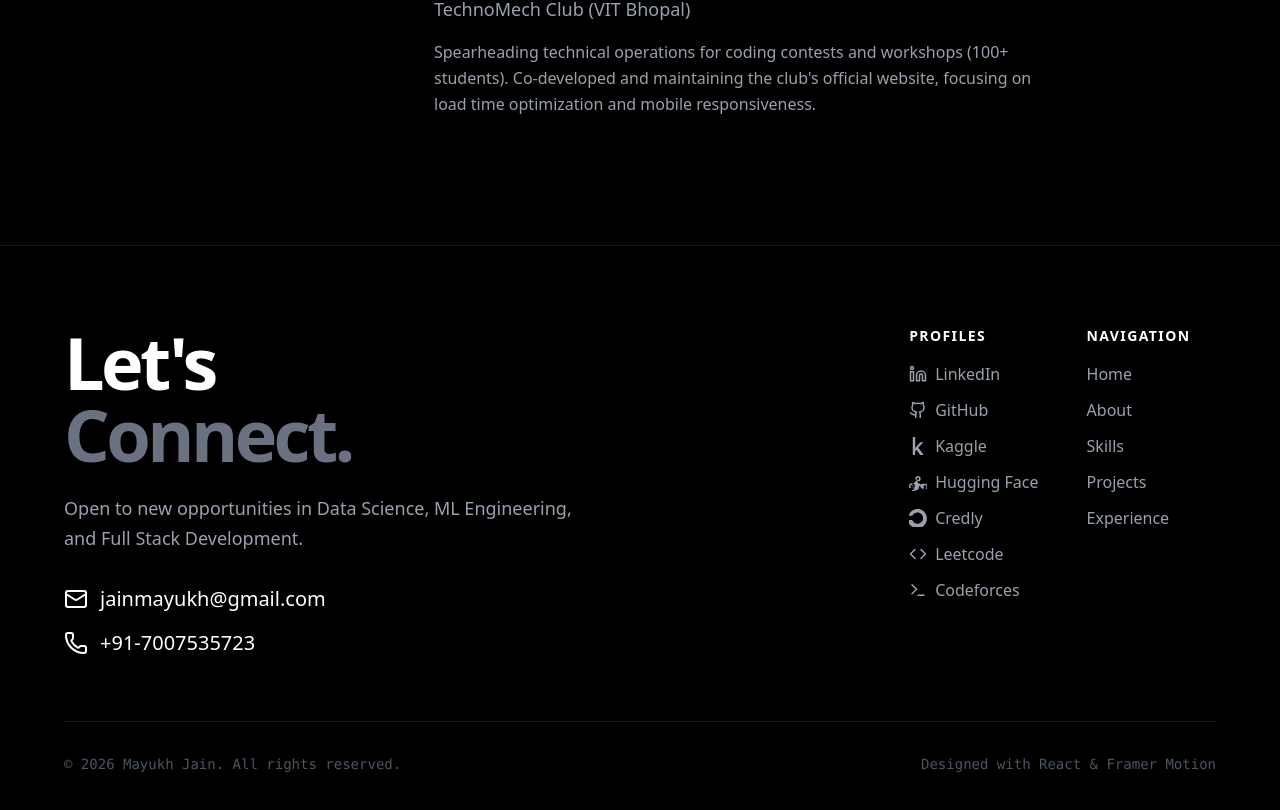
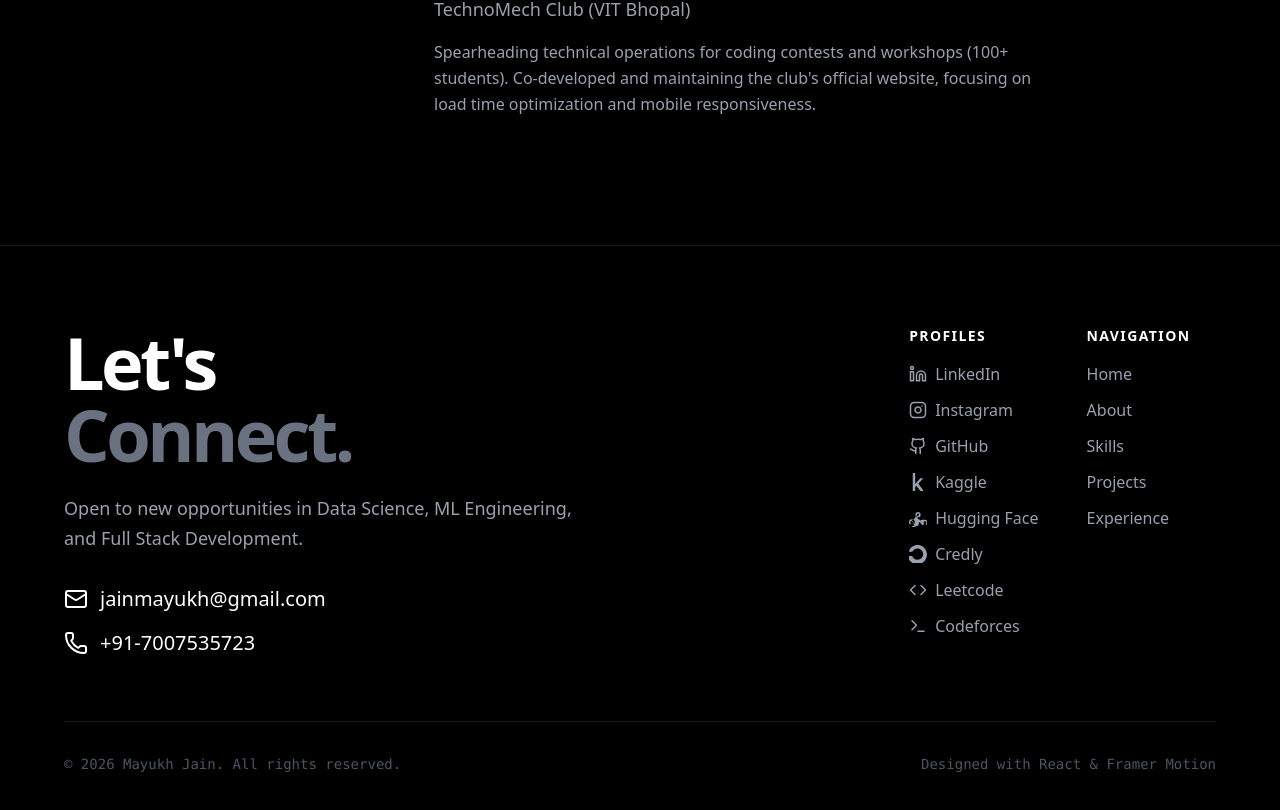
Before and after one commit to Mayukh-Jain/Portfolio, a React (Vite) app in the folder my-portfolio/: page / in a window 1280 px wide. Shown: the part 4131-4941 px from the top of the page. Built offline with nearby package versions, Linux system fonts and the light colour scheme.

Commit message:
Added Instagram link

```diff
--- a/my-portfolio/src/components/Footer.jsx
+++ b/my-portfolio/src/components/Footer.jsx
@@ -1,5 +1,5 @@
 import React from "react";
-import { Mail, Phone, Linkedin, Github, Code, Terminal } from "lucide-react";
+import { Mail, Phone, Linkedin, Github, Code, Terminal, Instagram } from "lucide-react";
 import { personalDetails } from "../data/portfolioData";
 
 // --- Custom Icons for Platforms ---
@@ -57,6 +57,7 @@ const Footer = () => {
               <h4 className="text-white font-bold uppercase tracking-widest mb-4 text-xs md:text-sm">Profiles</h4>
               <ul className="space-y-3 text-sm md:text-base">
                 <li><a href={personalDetails.links.linkedin} target="_blank" rel="noopener noreferrer" className="flex items-center gap-2 text-gray-400 hover:text-white transition-colors"><Linkedin size={18} /> LinkedIn</a></li>
+                <li><a href={personalDetails.links.instagram} target="_blank" rel="noopener noreferrer" className="flex items-center gap-2 text-gray-400 hover:text-white transition-colors"><Instagram size={18} /> Instagram</a></li>
                 <li><a href={personalDetails.links.github} target="_blank" rel="noopener noreferrer" className="flex items-center gap-2 text-gray-400 hover:text-white transition-colors"><Github size={18} /> GitHub</a></li>
 
                 {/* --- Data Science Profiles --- */}
--- a/my-portfolio/src/data/portfolioData.jsx
+++ b/my-portfolio/src/data/portfolioData.jsx
@@ -11,6 +11,7 @@ export const personalDetails = {
   location: "Bhopal, India",
   links: {
     github: "https://github.com/Mayukh-Jain",
+    instagram: "https://www.instagram.com/mayukh__jain",
     linkedin: "https://www.linkedin.com/in/mayukh-jain-b4732128a",
     leetcode: "https://leetcode.com/u/Fey5VQ6tLR/",
     codeforces: "https://codeforces.com/profile/jackspar",
```
